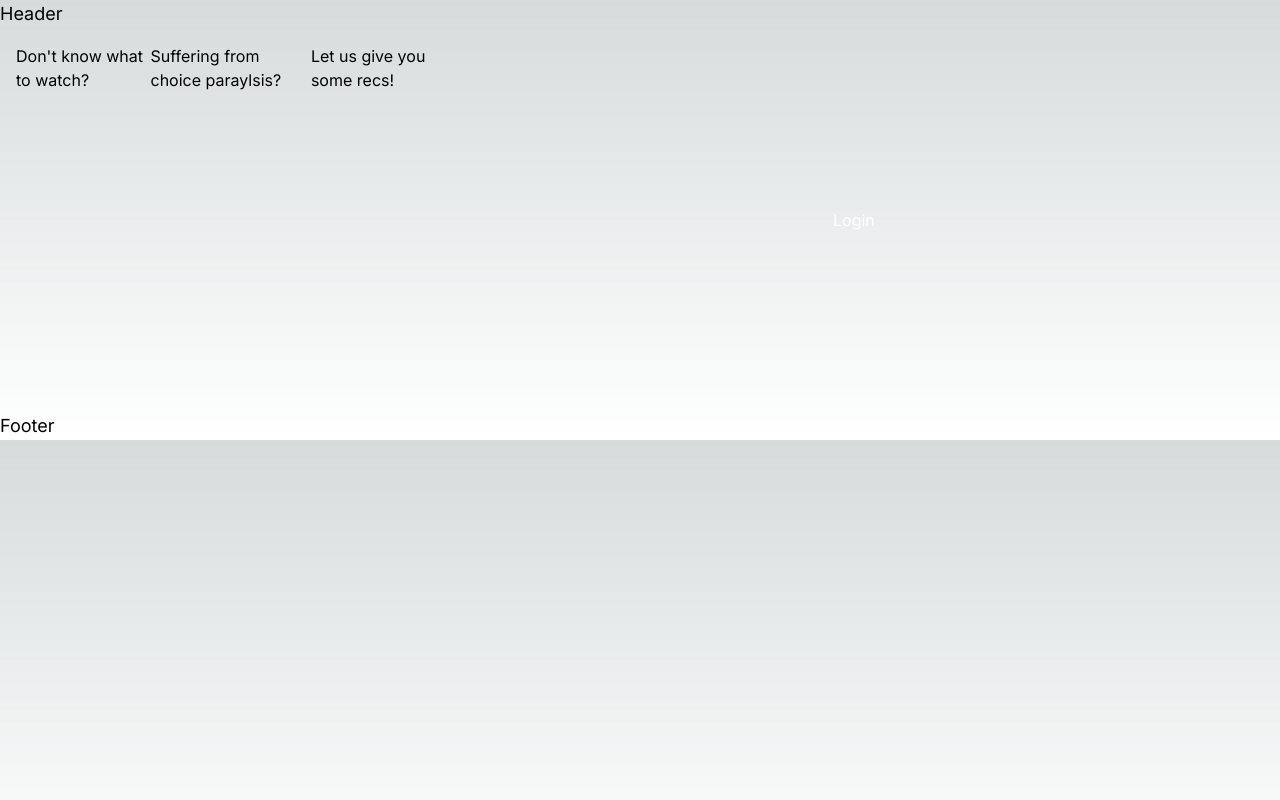
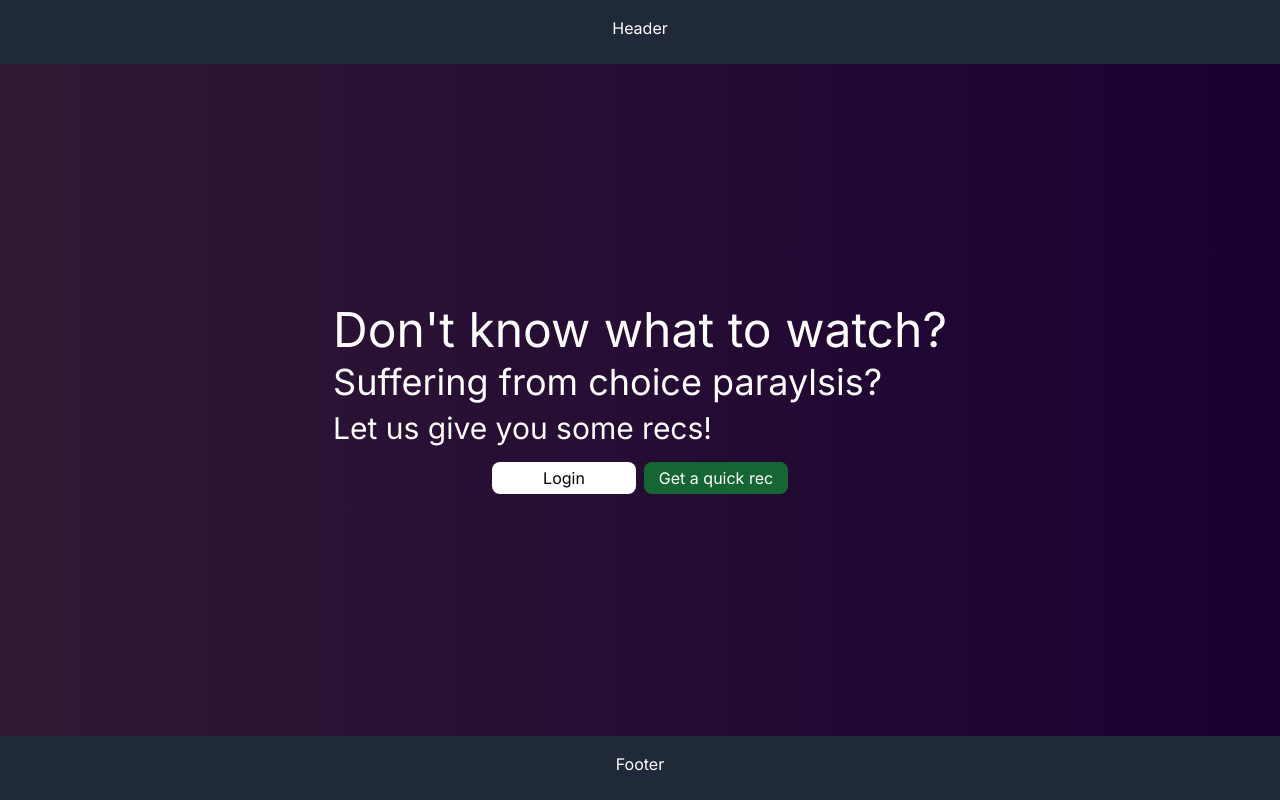
Before and after one commit to asand017/movie-recommendations, a Next.js app in the folder frontend/movie-recs/: page / in a window 1280 px wide. Built offline with nearby package versions, Linux system fonts and the light colour scheme.

Commit message:
wip frontend

```diff
--- a/frontend/movie-recs/src/app/layout.tsx
+++ b/frontend/movie-recs/src/app/layout.tsx
@@ -18,10 +18,12 @@ export default function RootLayout({
 }>) {
   return (
     <html lang="en">
-      <body className={inter.className}>
-        <Header/>
-        {children}
-        <Footer/>
+      <body className={`${inter.className} min-h-screen flex flex-col`}>
+      <Header className="h-16 flex-shrink-0" />
+        <main className="flex-grow">
+          {children}
+        </main>
+        <Footer className="h-16 flex-shrink-0" />
       </body>
     </html>
   );
--- a/frontend/movie-recs/src/app/page.tsx
+++ b/frontend/movie-recs/src/app/page.tsx
@@ -6,12 +6,15 @@ export default function Home() {
   const router = useRouter();
 
   return (
-    <div className="flex justify-center p-4 h-96">
-      <h1 className="">Don't know what to watch?</h1>
-      <h2>Suffering from choice paraylsis?</h2>
-      <h3>Let us give you some recs!</h3>
+    <div className="flex flex-col justify-center p-4 h-full space-y-4">
+      <div className="flex flex-col space-y-2 text-2xl">
+        <h1 className="text-5xl">Don't know what to watch?</h1>
+        <h2 className="text-4xl">Suffering from choice paraylsis?</h2>
+        <h3 className="text-3xl">Let us give you some recs!</h3>
+      </div>
       <div className="flex justify-center w-full space-x-2">
-        <button className="p-3 bg-purple text-white" type="button" onClick={() => router.push('/login')}>Login</button>
+        <button className="p-1 bg-white w-36 rounded-lg text-black" type="button" onClick={() => router.push('/login')}>Login</button>
+        <button className="p-1 bg-green-800 w-36 rounded-lg" type="button" onClick={() => router.push('/preferences')}>Get a quick rec</button>
       </div>
     </div>
   );
--- /dev/null
+++ b/frontend/movie-recs/src/app/preferences/page.tsx
@@ -0,0 +1,12 @@
+'use client';
+
+const Preferences = ({ login = false }:{ login: boolean }) => {
+    return(
+        <div>
+            <h1>Preferences</h1>
+
+        </div>
+    );
+}
+
+export default Preferences;
--- a/frontend/movie-recs/src/components/Footer.tsx
+++ b/frontend/movie-recs/src/components/Footer.tsx
@@ -1,6 +1,10 @@
-const Footer = () => {
+const Footer = ({className = ""} : {className?: string}) => {
     return (
-        <div className="text-lg">Footer</div>
+        <footer className={`bg-gray-800 text-white ${className} w-screen`}>
+          <div className="container mx-auto p-4">
+            <p className="text-center">Footer</p>
+          </div>
+        </footer>
     )
 }
 
--- a/frontend/movie-recs/src/components/Header.tsx
+++ b/frontend/movie-recs/src/components/Header.tsx
@@ -1,6 +1,10 @@
-const Header = () => {
+const Header = ({className = ""} : {className?: string}) => {
     return (
-        <div className="text-lg">Header</div>
+        <header className={`bg-gray-800 text-white ${className} w-screen`}>
+            <div className="container mx-auto p-4">
+                <p className="text-center">Header</p>
+            </div>
+        </header>
     )
 }
 
--- /dev/null
+++ b/frontend/movie-recs/src/components/PreferencesForm.tsx
@@ -0,0 +1,23 @@
+'use client';
+
+import React, { useState } from 'react';
+
+const PreferencesForm = () => {
+    const [formData, setFormData] = useState({
+        genres: [],
+        runtime_range: 0,
+        favorite_movies: [] // movie ids
+    })
+
+    const handleSubmit = (e: React.FormEvent) => {
+        console.log("handleSubmit");
+    }
+
+    return(
+        <form onSubmit={handleSubmit}>
+
+        </form>
+    )
+}
+
+export default PreferencesForm;
--- a/frontend/movie-recs/src/styles/globals.css
+++ b/frontend/movie-recs/src/styles/globals.css
@@ -2,28 +2,36 @@
 @tailwind components;
 @tailwind utilities;
 
-:root {
+/* :root {
   --foreground-rgb: 0, 0, 0;
   --background-start-rgb: 214, 219, 220;
   --background-end-rgb: 255, 255, 255;
+} */
+
+:root {
+  --foreground-rgb: 255, 255, 255;
+  --background-start-rgb: 48, 25, 52;  /* Dark purple start color */
+  --background-end-rgb: 25, 0, 51;     /* Darker purple end color */
 }
 
 @media (prefers-color-scheme: dark) {
   :root {
     --foreground-rgb: 255, 255, 255;
-    --background-start-rgb: 0, 0, 0;
-    --background-end-rgb: 0, 0, 0;
+    --background-start-rgb: 48, 25, 52;
+    --background-end-rgb: 25, 0, 51;
   }
 }
 
 body {
+  background: linear-gradient(90deg, rgb(var(--background-start-rgb)), rgb(var(--background-end-rgb)));
   color: rgb(var(--foreground-rgb));
-  background: linear-gradient(
-      to bottom,
-      transparent,
-      rgb(var(--background-end-rgb))
-    )
-    rgb(var(--background-start-rgb));
+  margin: 0;
+  padding: 0;
+  height: 100vh; /* Ensure the gradient covers the full height of the viewport */
+  display: flex;
+  align-items: center;
+  justify-content: center;
+  font-family: Arial, sans-serif;
 }
 
 @layer utilities {
```
